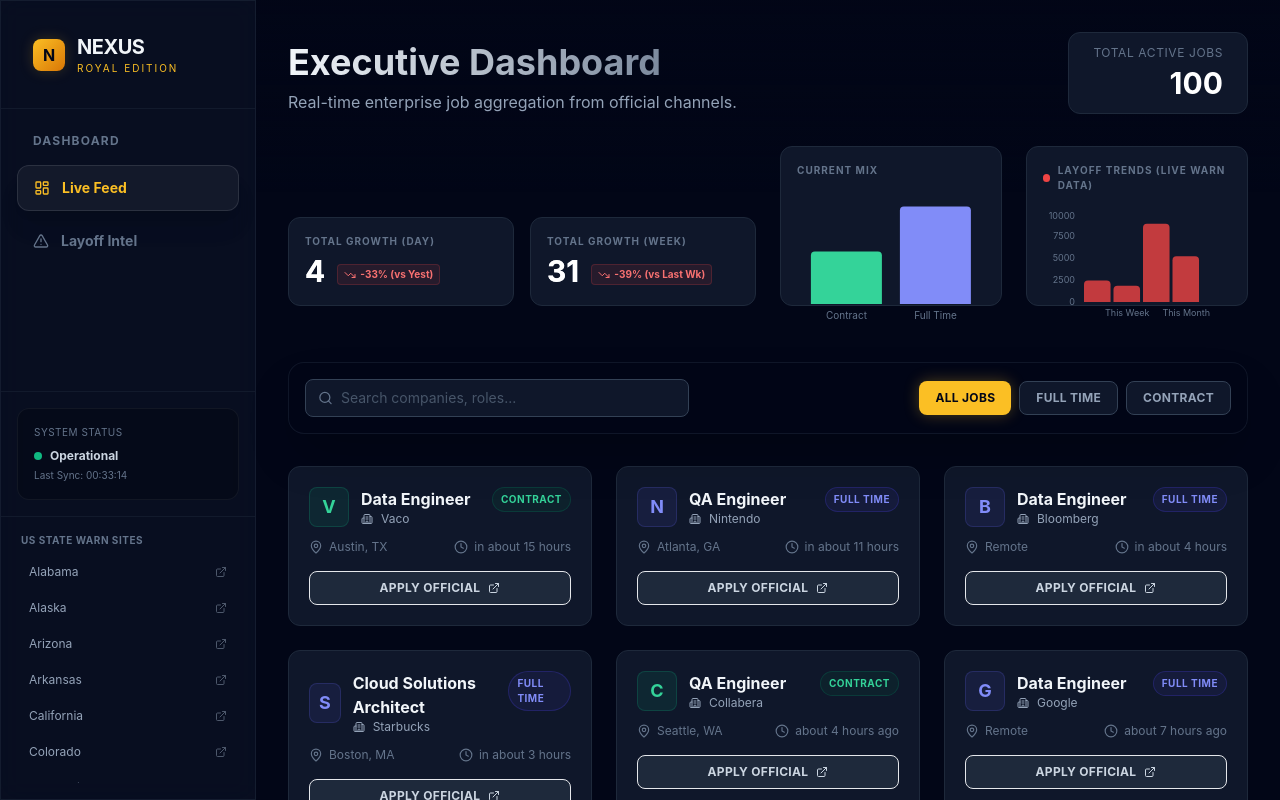
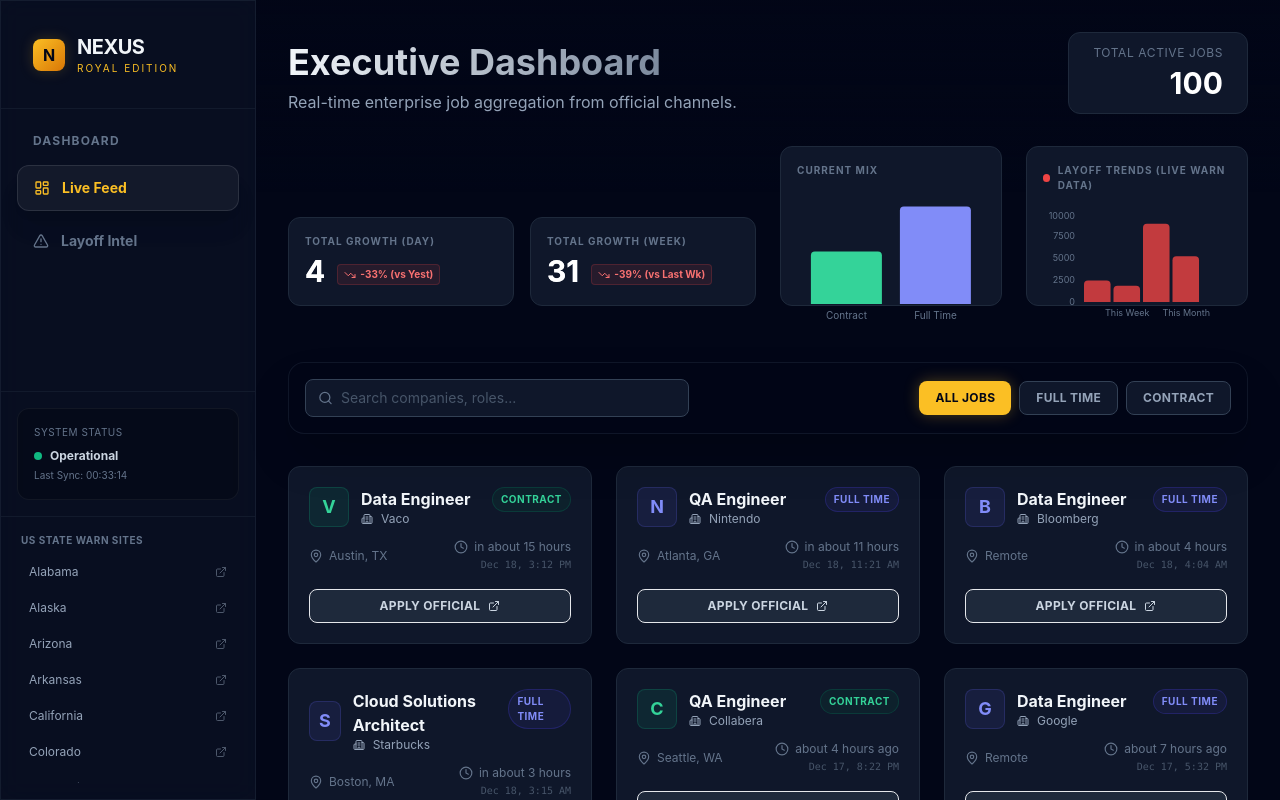
Before and after one commit to gajjela521/nexus-job-royal, a React (Vite) app: page / in a window 1280 px wide. Shown: the top 800 px of the page. Built offline with nearby package versions, Linux system fonts and the light colour scheme.

Commit message:
feat(nexus-job): add exact date display to job card

```diff
--- a/src/components/JobCard.tsx
+++ b/src/components/JobCard.tsx
@@ -2,7 +2,7 @@
 import { clsx } from 'clsx';
 import { ExternalLink, Clock, MapPin, Building2 } from 'lucide-react';
 import type { Job } from '../hooks/useJobPoller';
-import { formatDistanceToNow } from 'date-fns';
+import { formatDistanceToNow, format } from 'date-fns';
 
 interface JobCardProps {
     job: Job;
@@ -40,9 +40,14 @@ export const JobCard = ({ job }: JobCardProps) => {
                     <MapPin className="w-3.5 h-3.5" />
                     {job.location}
                 </div>
-                <div className="flex items-center gap-1.5 text-xs text-slate-500 justify-end">
-                    <Clock className="w-3.5 h-3.5" />
-                    {formatDistanceToNow(new Date(job.postedAt), { addSuffix: true })}
+                <div className="flex flex-col items-end gap-0.5 text-xs text-slate-500">
+                    <div className="flex items-center gap-1.5">
+                        <Clock className="w-3.5 h-3.5" />
+                        {formatDistanceToNow(new Date(job.postedAt), { addSuffix: true })}
+                    </div>
+                    <span className="text-[10px] text-slate-600 font-mono">
+                        {format(new Date(job.postedAt), "MMM d, h:mm a")}
+                    </span>
                 </div>
             </div>
 
```
